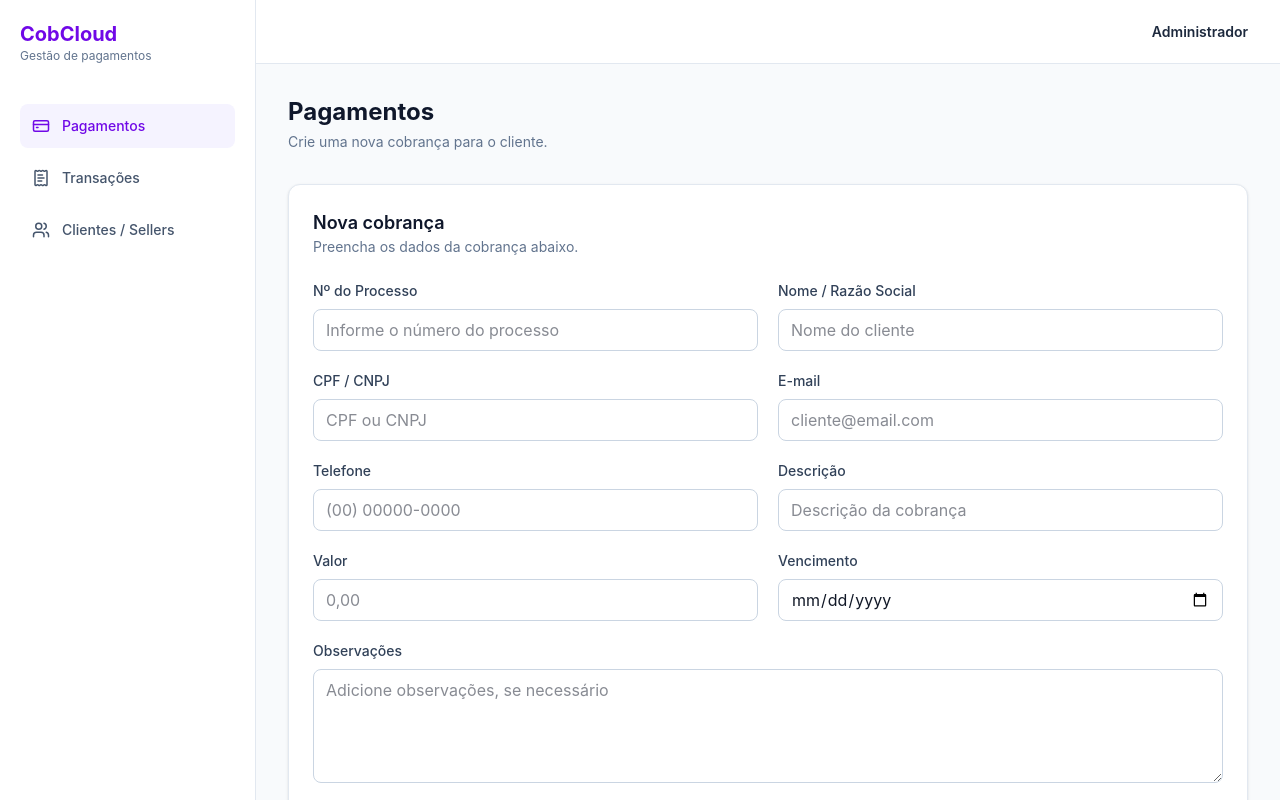
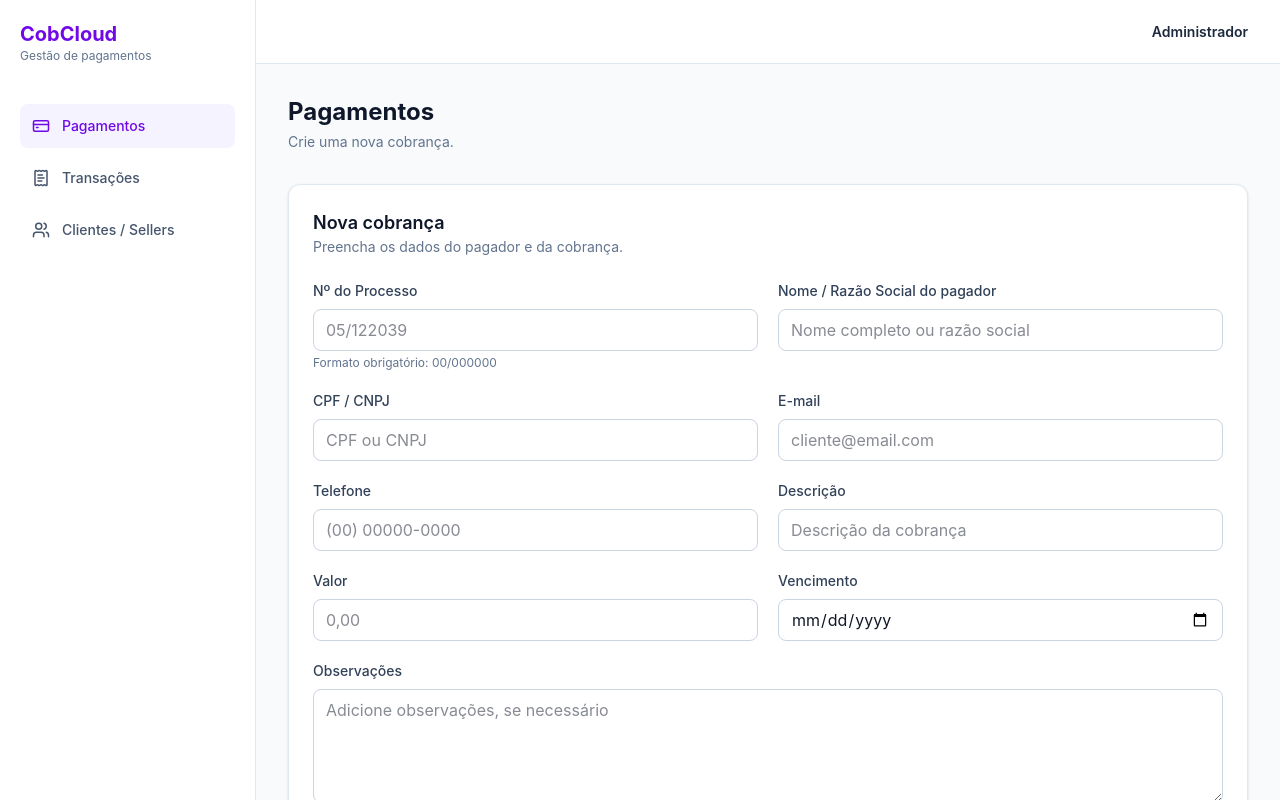
Before and after one commit to BelaBet/cobcloud-pagamentos, a React (Vite) app: page /payments in a window 1280 px wide. Shown: the top 800 px of the page. Built offline with nearby package versions, Linux system fonts and the light colour scheme.

Commit message:
Adiciona mascaras e validacoes nos inputs da tela de Pagamentos
- Processo: mascara automatica 00/000000
- CPF/CNPJ: mascara automatica e validacao de digito verificador
- Telefone: mascara (00) 00000-0000
- Vencimento: bloqueia data anterior a hoje
- Valor: exige numero maior que zero

```diff
--- a/src/pages/Payments.tsx
+++ b/src/pages/Payments.tsx
@@ -1,7 +1,155 @@
-import { useState, type FormEvent, type InputHTMLAttributes } from "react";
+import {
+  useState,
+  type FormEvent,
+  type InputHTMLAttributes,
+} from "react";
 import { useNavigate } from "react-router-dom";
 
 type PaymentMethod = "pix" | "boleto" | "credit_card";
+
+function onlyDigits(value: string) {
+  return value.replace(/\D/g, "");
+}
+
+function formatProcess(value: string) {
+  const digits = onlyDigits(value).slice(0, 8);
+
+  if (digits.length <= 2) {
+    return digits;
+  }
+
+  return `${digits.slice(0, 2)}/${digits.slice(2)}`;
+}
+
+function formatDocument(value: string) {
+  const digits = onlyDigits(value).slice(0, 14);
+
+  if (digits.length <= 11) {
+    return digits
+      .replace(/^(\d{3})(\d)/, "$1.$2")
+      .replace(/^(\d{3})\.(\d{3})(\d)/, "$1.$2.$3")
+      .replace(/\.(\d{3})(\d)/, ".$1-$2");
+  }
+
+  return digits
+    .replace(/^(\d{2})(\d)/, "$1.$2")
+    .replace(/^(\d{2})\.(\d{3})(\d)/, "$1.$2.$3")
+    .replace(/\.(\d{3})(\d)/, ".$1/$2")
+    .replace(/(\d{4})(\d)/, "$1-$2");
+}
+
+function formatPhone(value: string) {
+  const digits = onlyDigits(value).slice(0, 11);
+
+  if (digits.length <= 10) {
+    return digits
+      .replace(/^(\d{2})(\d)/, "($1) $2")
+      .replace(/(\d{4})(\d)/, "$1-$2");
+  }
+
+  return digits
+    .replace(/^(\d{2})(\d)/, "($1) $2")
+    .replace(/(\d{5})(\d)/, "$1-$2");
+}
+
+function isValidCPF(value: string) {
+  const cpf = onlyDigits(value);
+
+  if (cpf.length !== 11 || /^(\d)\1+$/.test(cpf)) {
+    return false;
+  }
+
+  let sum = 0;
+
+  for (let i = 0; i < 9; i++) {
+    sum += Number(cpf[i]) * (10 - i);
+  }
+
+  let digit = (sum * 10) % 11;
+
+  if (digit === 10) {
+    digit = 0;
+  }
+
+  if (digit !== Number(cpf[9])) {
+    return false;
+  }
+
+  sum = 0;
+
+  for (let i = 0; i < 10; i++) {
+    sum += Number(cpf[i]) * (11 - i);
+  }
+
+  digit = (sum * 10) % 11;
+
+  if (digit === 10) {
+    digit = 0;
+  }
+
+  return digit === Number(cpf[10]);
+}
+
+function isValidCNPJ(value: string) {
+  const cnpj = onlyDigits(value);
+
+  if (cnpj.length !== 14 || /^(\d)\1+$/.test(cnpj)) {
+    return false;
+  }
+
+  function calculateDigit(base: string, weights: number[]) {
+    const total = base
+      .split("")
+      .reduce(
+        (sum, digit, index) =>
+          sum + Number(digit) * weights[index],
+        0
+      );
+
+    const remainder = total % 11;
+
+    return remainder < 2 ? 0 : 11 - remainder;
+  }
+
+  const firstDigit = calculateDigit(
+    cnpj.slice(0, 12),
+    [5, 4, 3, 2, 9, 8, 7, 6, 5, 4, 3, 2]
+  );
+
+  const secondDigit = calculateDigit(
+    cnpj.slice(0, 12) + firstDigit,
+    [6, 5, 4, 3, 2, 9, 8, 7, 6, 5, 4, 3, 2]
+  );
+
+  return (
+    firstDigit === Number(cnpj[12]) &&
+    secondDigit === Number(cnpj[13])
+  );
+}
+
+function isValidDocument(value: string) {
+  const digits = onlyDigits(value);
+
+  if (digits.length === 11) {
+    return isValidCPF(digits);
+  }
+
+  if (digits.length === 14) {
+    return isValidCNPJ(digits);
+  }
+
+  return false;
+}
+
+function getToday() {
+  const now = new Date();
+
+  const year = now.getFullYear();
+  const month = String(now.getMonth() + 1).padStart(2, "0");
+  const day = String(now.getDate()).padStart(2, "0");
+
+  return `${year}-${month}-${day}`;
+}
 
 export default function Payments() {
   const navigate = useNavigate();
@@ -11,6 +159,10 @@ export default function Payments() {
     "boleto",
     "credit_card",
   ]);
+
+  const [processNumber, setProcessNumber] = useState("");
+  const [document, setDocument] = useState("");
+  const [phone, setPhone] = useState("");
 
   function toggleMethod(method: PaymentMethod) {
     setMethods((current) =>
@@ -23,10 +175,110 @@ export default function Payments() {
   function handleSubmit(event: FormEvent<HTMLFormElement>) {
     event.preventDefault();
 
-    if (!methods.length) {
-      alert("Selecione pelo menos uma forma de pagamento.");
+    const form = new FormData(event.currentTarget);
+
+    const name = String(
+      form.get("customer_name") || ""
+    ).trim();
+
+    const email = String(
+      form.get("customer_email") || ""
+    ).trim();
+
+    const amount = Number(form.get("amount"));
+
+    const dueDate = String(
+      form.get("due_date") || ""
+    );
+
+    if (!/^\d{2}\/\d{6}$/.test(processNumber)) {
+      alert(
+        "O Nº do Processo deve estar no formato 05/122039."
+      );
       return;
     }
+
+    if (!name) {
+      alert("Informe o nome ou razão social do pagador.");
+      return;
+    }
+
+    if (!isValidDocument(document)) {
+      alert("Informe um CPF ou CNPJ válido.");
+      return;
+    }
+
+    const phoneDigits = onlyDigits(phone);
+
+    if (
+      phoneDigits.length > 0 &&
+      phoneDigits.length !== 10 &&
+      phoneDigits.length !== 11
+    ) {
+      alert("Informe um telefone válido com DDD.");
+      return;
+    }
+
+    if (
+      email &&
+      !/^[^\s@]+@[^\s@]+\.[^\s@]+$/.test(email)
+    ) {
+      alert("Informe um e-mail válido.");
+      return;
+    }
+
+    if (!Number.isFinite(amount) || amount <= 0) {
+      alert("Informe um valor maior que zero.");
+      return;
+    }
+
+    if (!dueDate) {
+      alert("Informe a data de vencimento.");
+      return;
+    }
+
+    if (dueDate < getToday()) {
+      alert(
+        "A data de vencimento não pode ser anterior à data atual."
+      );
+      return;
+    }
+
+    if (!methods.length) {
+      alert(
+        "Selecione pelo menos uma forma de pagamento."
+      );
+      return;
+    }
+
+    const payload = {
+      processNumber,
+
+      payer: {
+        name,
+        document: onlyDigits(document),
+        email,
+        phone: onlyDigits(phone),
+      },
+
+      description: String(
+        form.get("description") || ""
+      ).trim(),
+
+      amount,
+
+      amountInCents: Math.round(amount * 100),
+
+      dueDate,
+
+      observations: String(
+        form.get("observations") || ""
+      ).trim(),
+
+      acceptedPaymentMethods: methods,
+    };
+
+    console.log("Cobrança validada:", payload);
 
     navigate("/payments/generated");
   }
@@ -39,12 +291,13 @@ export default function Payments() {
         </h1>
 
         <p className="mt-1 text-sm text-slate-500">
-          Crie uma nova cobrança para o cliente.
+          Crie uma nova cobrança.
         </p>
       </div>
 
       <form
         onSubmit={handleSubmit}
+        noValidate
         className="rounded-xl border border-slate-200 bg-white p-6 shadow-sm"
       >
         <div className="mb-6">
@@ -53,31 +306,64 @@ export default function Payments() {
           </h2>
 
           <p className="text-sm text-slate-500">
-            Preencha os dados da cobrança abaixo.
+            Preencha os dados do pagador e da cobrança.
           </p>
         </div>
 
         <div className="grid gap-5 md:grid-cols-2">
+          <label className="block">
+            <span className="mb-2 block text-sm font-medium text-slate-700">
+              Nº do Processo
+            </span>
+
+            <input
+              name="process_number"
+              value={processNumber}
+              onChange={(event) =>
+                setProcessNumber(
+                  formatProcess(event.target.value)
+                )
+              }
+              type="text"
+              inputMode="numeric"
+              maxLength={9}
+              placeholder="05/122039"
+              required
+              className="w-full rounded-lg border border-slate-300 px-3 py-2 outline-none transition focus:border-violet-500 focus:ring-2 focus:ring-violet-100"
+            />
+
+            <span className="mt-1 block text-xs text-slate-500">
+              Formato obrigatório: 00/000000
+            </span>
+          </label>
+
           <Input
-            name="process_number"
-            label="Nº do Processo"
-            placeholder="Informe o número do processo"
+            name="customer_name"
+            label="Nome / Razão Social do pagador"
+            placeholder="Nome completo ou razão social"
             required
           />
 
-          <Input
-            name="customer_name"
-            label="Nome / Razão Social"
-            placeholder="Nome do cliente"
-            required
-          />
+          <label className="block">
+            <span className="mb-2 block text-sm font-medium text-slate-700">
+              CPF / CNPJ
+            </span>
 
-          <Input
+            <input
               name="customer_document"
-            label="CPF / CNPJ"
+              value={document}
+              onChange={(event) =>
+                setDocument(
+                  formatDocument(event.target.value)
+                )
+              }
+              inputMode="numeric"
+              maxLength={18}
               placeholder="CPF ou CNPJ"
               required
+              className="w-full rounded-lg border border-slate-300 px-3 py-2 outline-none transition focus:border-violet-500 focus:ring-2 focus:ring-violet-100"
             />
+          </label>
 
           <Input
             name="customer_email"
@@ -86,11 +372,26 @@ export default function Payments() {
             placeholder="cliente@email.com"
           />
 
-          <Input
+          <label className="block">
+            <span className="mb-2 block text-sm font-medium text-slate-700">
+              Telefone
+            </span>
+
+            <input
               name="customer_phone"
-            label="Telefone"
+              value={phone}
+              onChange={(event) =>
+                setPhone(
+                  formatPhone(event.target.value)
+                )
+              }
+              type="tel"
+              inputMode="tel"
+              maxLength={15}
               placeholder="(00) 00000-0000"
+              className="w-full rounded-lg border border-slate-300 px-3 py-2 outline-none transition focus:border-violet-500 focus:ring-2 focus:ring-violet-100"
             />
+          </label>
 
           <Input
             name="description"
@@ -112,6 +413,8 @@ export default function Payments() {
             name="due_date"
             label="Vencimento"
             type="date"
+            min={getToday()}
+            required
           />
         </div>
 
@@ -123,6 +426,7 @@ export default function Payments() {
           <textarea
             name="observations"
             rows={4}
+            maxLength={500}
             placeholder="Adicione observações, se necessário"
             className="w-full rounded-lg border border-slate-300 px-3 py-2 outline-none transition focus:border-violet-500 focus:ring-2 focus:ring-violet-100"
           />
@@ -134,7 +438,7 @@ export default function Payments() {
           </h2>
 
           <p className="mb-4 mt-1 text-sm text-slate-500">
-            Selecione as formas de pagamento que o cliente poderá utilizar.
+            Selecione as formas de pagamento disponíveis.
           </p>
 
           <div className="flex flex-wrap gap-3">
@@ -152,8 +456,12 @@ export default function Payments() {
 
             <MethodCheckbox
               label="Cartão de crédito"
-              checked={methods.includes("credit_card")}
-              onChange={() => toggleMethod("credit_card")}
+              checked={methods.includes(
+                "credit_card"
+              )}
+              onChange={() =>
+                toggleMethod("credit_card")
+              }
             />
           </div>
         </div>
```
Lines whose indentation alone changed are shown as unchanged.
